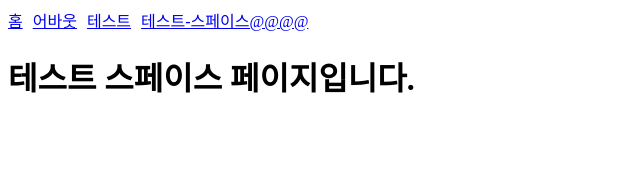
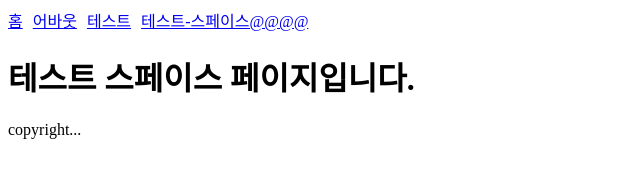
Before and after one commit to tmak8dlf/my-blog-2022-05-31, a Gatsby site: page /test-space in a window 1280 px wide. Shown: the full height of the page, 0-640 px from the left. Built offline with nearby package versions, Linux system fonts and the light colour scheme; Gatsby itself is replaced by a stand-in of ours.

Commit message:
Layout 컴포넌트 도입하여, HEAD 컴포넌트도입

```diff
--- /dev/null
+++ b/src/components/layout.js
@@ -0,0 +1,21 @@
+import { Link } from "gatsby";
+import React from "react";
+
+function Layout({ children }) {
+  return (
+    <>
+      <main>
+        <div style={{ display: "flex", gap: 10 }}>
+          <Link to="/">홈</Link>
+          <Link to="/about">어바웃</Link>
+          <Link to="/test">테스트</Link>
+          <Link to="/test-space">테스트-스페이스@@@@</Link>
+        </div>
+        {children}
+        <div>copyright...</div>
+      </main>
+    </>
+  );
+}
+
+export default Layout;
--- a/src/pages/test-space.js
+++ b/src/pages/test-space.js
@@ -1,14 +1,12 @@
-import { Link } from "gatsby";
 import React from "react";
-import Header from "../components/head";
+import Layout from "../components/layout";
 
 function TestSpacePage() {
   return (
-    <main>
+    <Layout>
       <title>테스트 스페이스</title>
-      <Header />
       <h1>테스트 스페이스 페이지입니다.</h1>
-    </main>
+    </Layout>
   );
 }
 
```
Also changed, not shown: src/pages/about.js (+3 -4 lines), src/pages/index.js (+4 -5 lines), src/pages/test.js (+3 -4 lines).
